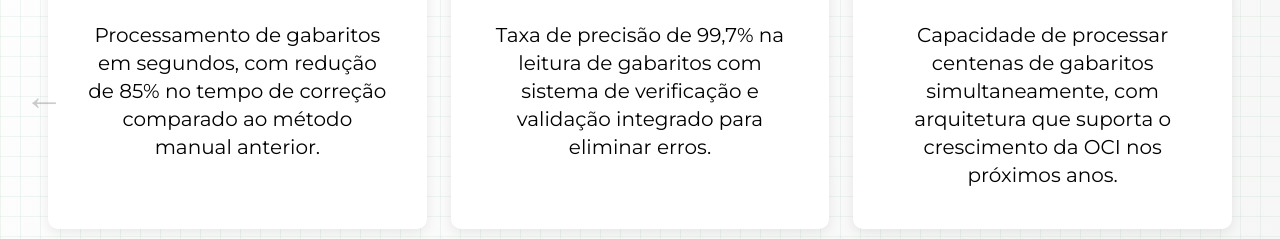
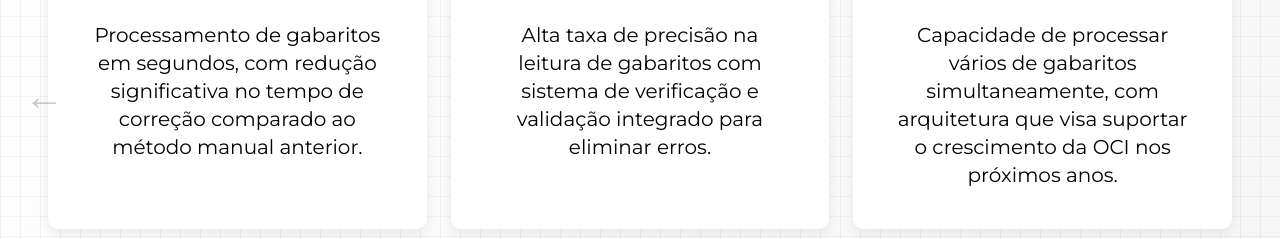
Before and after one commit to Luquitoos/Apresenta-oPet, a plain HTML site: page slide8.html in a window 1280 px wide. Shown: the part 304-543 px from the top of the page. Drawn offline with nearby package versions, Linux system fonts and the light colour scheme.

Commit message:
mudança texto

```diff
--- a/slide8.html
+++ b/slide8.html
@@ -119,7 +119,7 @@
                             </div>
                         </div>
                         <h3 class="text-3xl font-bold text-center mb-6" style="color: #70B489;">Agilidade</h3>
-                        <p class="text-center text-xl">Processamento de gabaritos em segundos, com redução de 85% no tempo de correção comparado ao método manual anterior.</p>
+                        <p class="text-center text-xl">Processamento de gabaritos em segundos, com redução significativa no tempo de correção comparado ao método manual anterior.</p>
                     </div>
 
                     <!-- Confiabilidade -->
@@ -130,7 +130,7 @@
                             </div>
                         </div>
                         <h3 class="text-3xl font-bold text-center mb-6" style="color: #DD6C49;">Confiabilidade</h3>
-                        <p class="text-center text-xl">Taxa de precisão de 99,7% na leitura de gabaritos com sistema de verificação e validação integrado para eliminar erros.</p>
+                        <p class="text-center text-xl">Alta taxa de precisão na leitura de gabaritos com sistema de verificação e validação integrado para eliminar erros.</p>
                     </div>
 
                     <!-- Escalabilidade -->
@@ -141,7 +141,7 @@
                             </div>
                         </div>
                         <h3 class="text-3xl font-bold text-center mb-6" style="color: #F3BF49;">Escalabilidade</h3>
-                        <p class="text-center text-xl">Capacidade de processar centenas de gabaritos simultaneamente, com arquitetura que suporta o crescimento da OCI nos próximos anos.</p>
+                        <p class="text-center text-xl">Capacidade de processar vários de gabaritos simultaneamente, com arquitetura que visa suportar o crescimento da OCI nos próximos anos.</p>
                     </div>
                 </div>
             </div>
```
